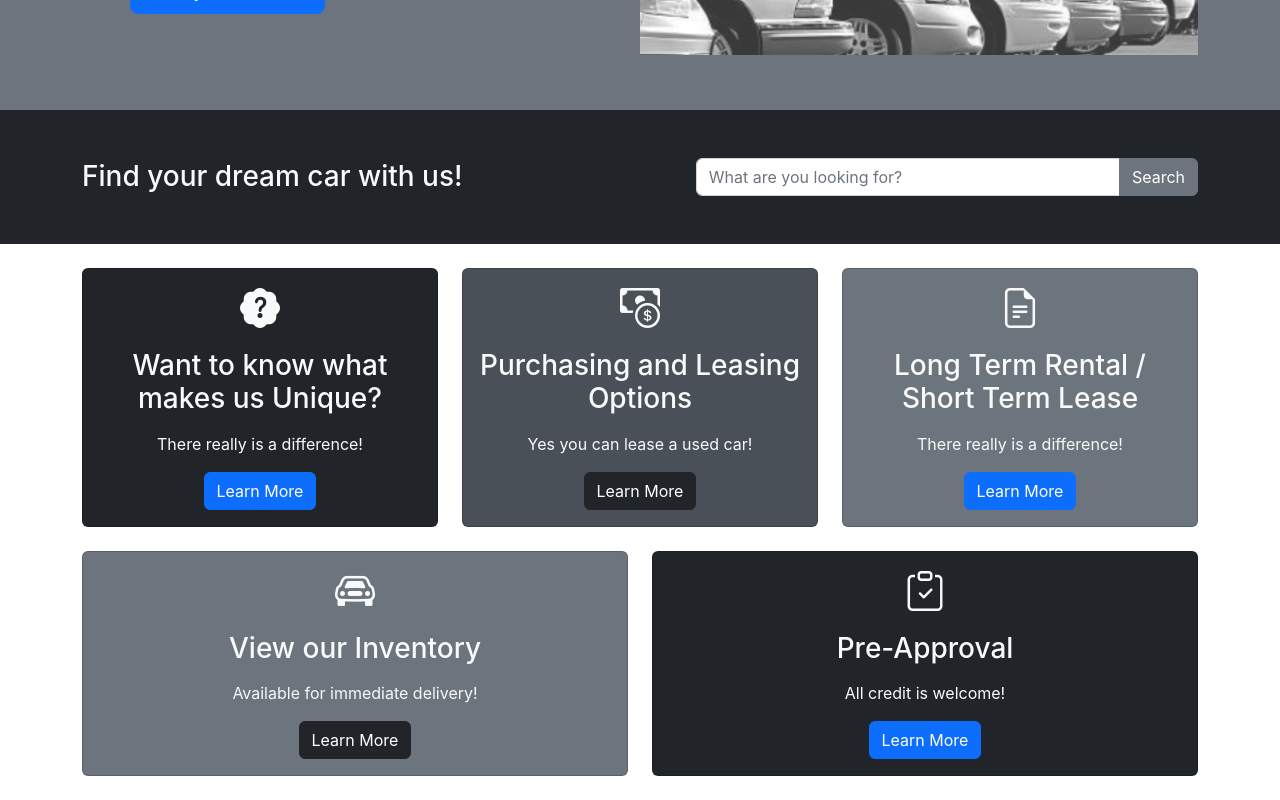
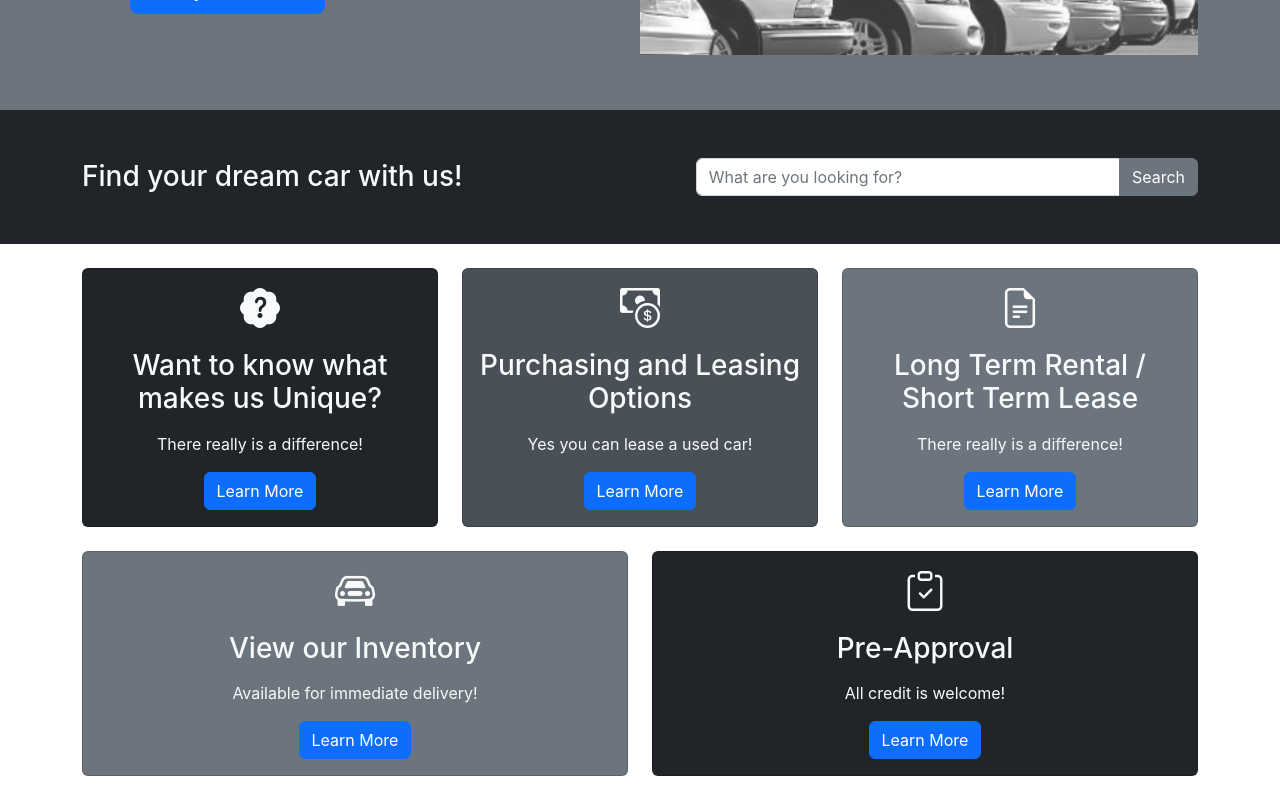
Before and after one commit to JacobBerendsohn/UsedCars-React-Bootstrap, a React (Create React App) app: page / in a window 1280 px wide. Shown: the part 324-1124 px from the top of the page. Built offline with nearby package versions, Linux system fonts and the light colour scheme.

Commit message:
Changed button color for info cards

```diff
--- a/src/Pages/Home/Home.jsx
+++ b/src/Pages/Home/Home.jsx
@@ -69,7 +69,7 @@ const Home = () => {
                     <p className="card-text">
                       Yes you can lease a used car!
                     </p>
-                    <a href="" className="btn btn-dark">Learn More</a>
+                    <a href="" className="btn btn-primary">Learn More</a>
                   </div>
                 </div>
               </div>
@@ -106,7 +106,7 @@ const Home = () => {
                     <p className="card-text">
                       Available for immediate delivery!
                     </p>
-                    <a href="" className="btn btn-dark">Learn More</a>
+                    <a href="" className="btn btn-primary">Learn More</a>
                   </div>
                 </div>
               </div>
```
